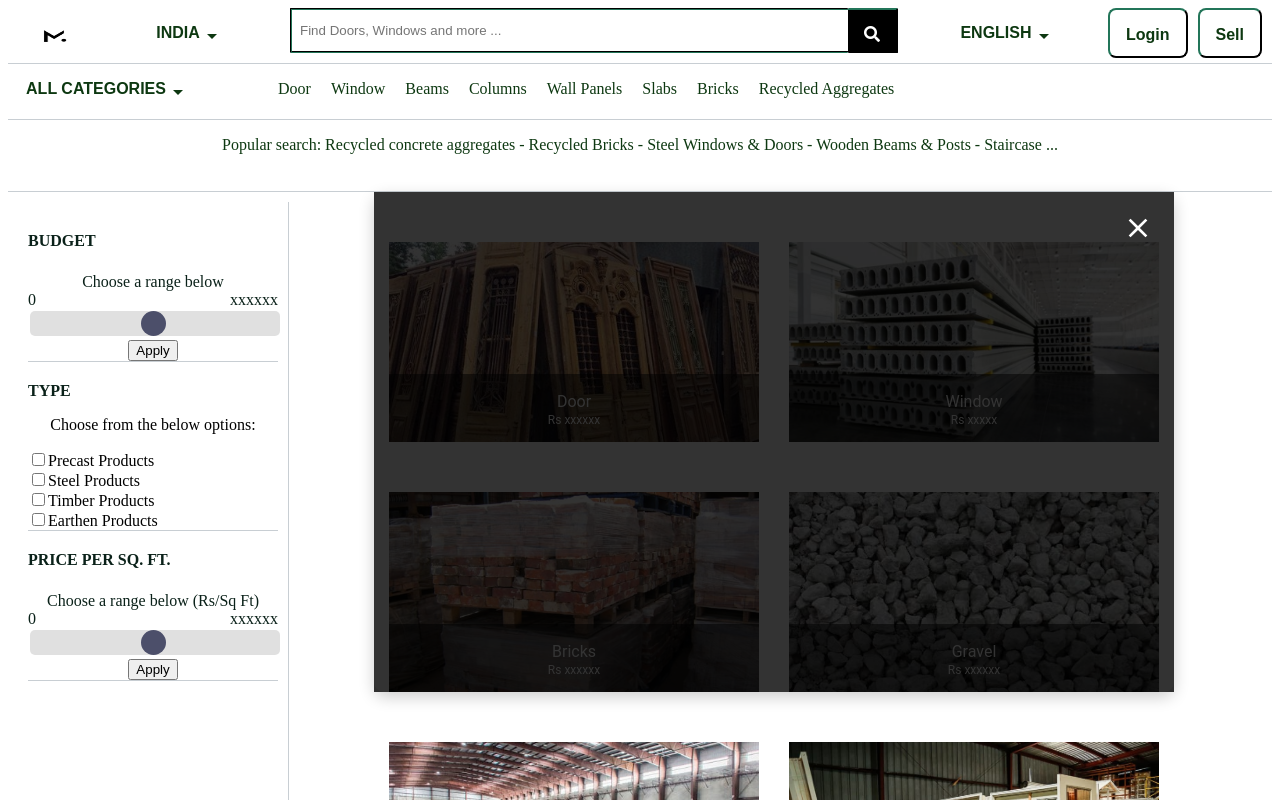
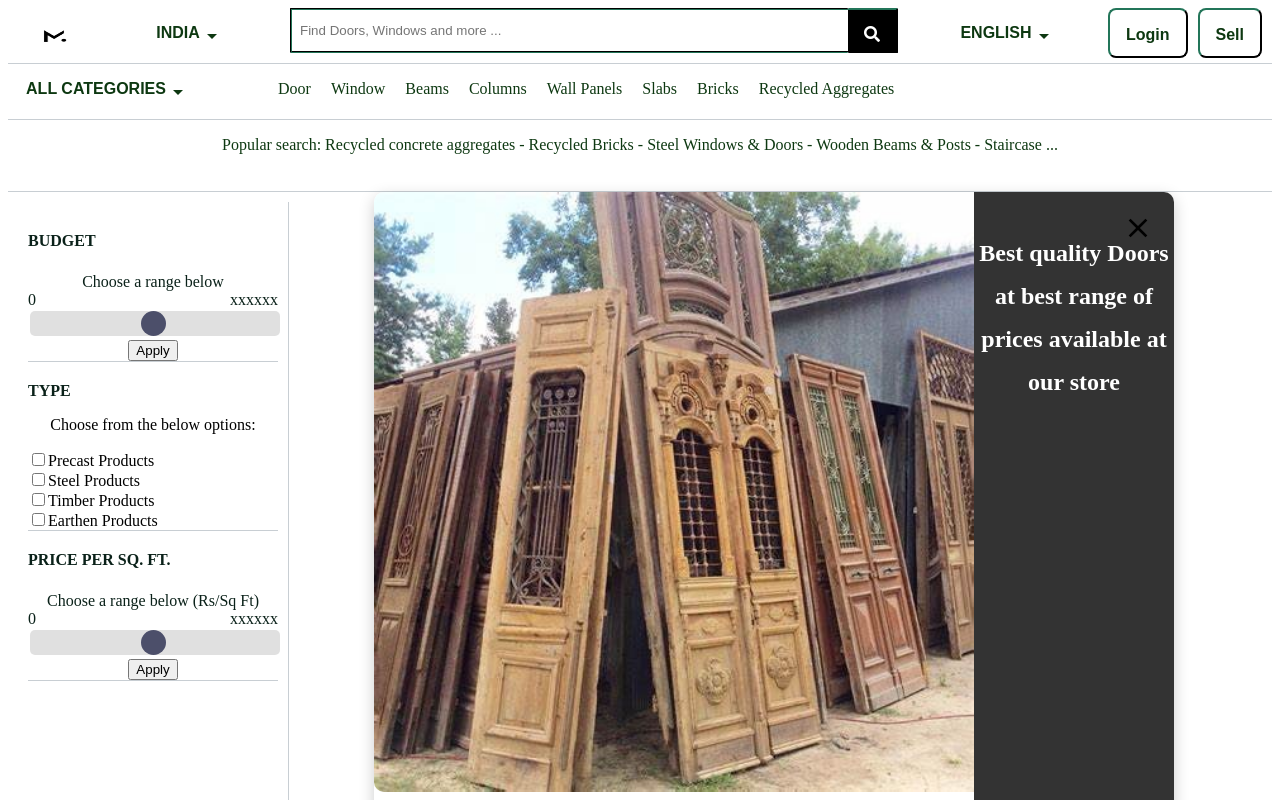
Before and after one commit to harsh408/material_passport_platform, a React (Create React App) app in the folder my-app/: page / in a window 1280 px wide. Both pictures are taken after a click on the picture 574 px from the left and 342 px from the top of the page. Shown: the top 800 px of the page. Built offline with nearby package versions, Linux system fonts and the light colour scheme.

Commit message:
Implemented opening of modal on click of image and showing particular description

```diff
--- a/my-app/src/components/Modal.js
+++ b/my-app/src/components/Modal.js
@@ -2,19 +2,49 @@ import React from 'react'
 import styled from 'styled-components'
 import {MdClose} from 'react-icons/md'
 
+const Background = styled.div`
+  width: 100%;
+  height: 100%;
+  position: fixed;
+  display: flex;
+  justify-content: center;
+  align-items: center;
+`;
+
+const ModalWrapper = styled.div`
+  width: 800px;
+  height: 800px;
+  box-shadow: 0 5px 16px rgba(0, 0, 0, 0.2);
+  background: #fff;
+  color: #000;
+  display: grid;
+  grid-template-columns: 2fr 1fr;
+  position: relative;
+  z-index: 10;
+  border-radius: 10px;
+`;
+
+const ModalImg = styled.img`
+  width: 600px;
+  height: 600px;
+  border-radius: 10px 0 0 10px;
+  background: #000;
+`;
+
 const ModalContent = styled.div`
   display: flex;
- flex-direction: coloumn;
- justify-content: center;
+  flex-direction: column;
+  justify-content: top;
   align-items: center;
- line-height:1.8;
+  line-height: 1.8;
   color: #fff;
-
+  border-radius: 0px 10px 10px 0px;
+  background: rgba(0, 0, 0, 0.8);
+  padding-top:20px;
   p {
-     margin-bottin: 1rem;
+    margin-bottom: 1rem;
   }
-
- button{
+  button {
     padding: 10px 24px;
     background: #141414;
     color: #fff;
@@ -22,40 +52,16 @@ const ModalContent = styled.div`
   }
 `;
 
-const Background = styled.div`
-    width:800px;
-    height:500px;
-    background: rgba(0,0,0,0.8);
-    position:fixed;
-    display:flex;
-    justify-content:center;
-    aligh-items:center;
-`
-
-const ModalWrapper = styled.div`
-    width: 800px;
-    height: 500px;
-    box-shadow: 0 5px 16px rgba(0,0,0,0.2);
-    backgound:#fff;
-    color:#000;
-    display:grid;
-    grid-template-columns:1fr 1fr;
-    position: relative;
-    z-index:10;
-    border-radius:10px;
-`
-
 const CloseModalButton = styled(MdClose)`
-    cursor:pointer;
-    position:absolute;
-    top:20px;
-    right:20px;
-    width:32px;
-    height:32px;
-    padding:0;
-    z-index:10;
-    color:white;
-`
+  cursor: pointer;
+  position: absolute;
+  top: 20px;
+  right: 20px;
+  width: 32px;
+  height: 32px;
+  padding: 0;
+  z-index: 10;
+`;
 
 const Modal = ({showModal,setShowModal,image,description}) => {
     return (
@@ -63,7 +69,9 @@ const Modal = ({showModal,setShowModal,image,description}) => {
             {showModal ?(
                <Background >
                    <ModalWrapper showModal={showModal}>
+                    <ModalImg src={image}/>
                     <ModalContent>
+                     <h1>{description}</h1>
                     </ModalContent>
                        <CloseModalButton
                        aria-label='Close modal'
--- a/my-app/src/components/grid.js
+++ b/my-app/src/components/grid.js
@@ -34,21 +34,16 @@ const useStyles = makeStyles((theme) => ({
   },
 }));
 
-const onClickHandler = () =>{
-  return(
-    <>
 
-    </>
-  )
-
-}
 
 
 export default function TitlebarGridList() {
   const classes = useStyles();
   const [showModal,setShowModal] = useState(false)
-  const openModal = () => {
+  const [selectImage,setSelectImage] = useState('')
+  const openModal = (image) => {
     setShowModal(prev => !prev)
+    setSelectImage(image)
   }
   return (
     <div className={classes.root}>
@@ -57,50 +52,59 @@ export default function TitlebarGridList() {
           <ListSubheader component="div"></ListSubheader>
         </GridListTile>
           <GridListTile>
-            <img src={image_1} alt="Door" onClick={openModal} />
+            <img src={image_1} alt="Door" onClick={()=>openModal('image_1')} />
             <GridListTileBar
               title="Door"
               subtitle="Rs xxxxxx"
             />
           </GridListTile>
           <GridListTile>
-            <img src={image_2} alt="Door" />
+            <img src={image_2} alt="Door" onClick={()=>openModal('image_2')}/>
             <GridListTileBar
-              title="Window"
+              title="Concrete Floor Slab"
               subtitle="Rs xxxxx"
             />
           </GridListTile>
           <GridListTile>
-            <img src={image_3} alt="Door" />
+            <img src={image_3} alt="Door" onClick={()=>openModal('image_3')}/>
             <GridListTileBar
               title="Bricks"
               subtitle="Rs xxxxxx"
             />
+
           </GridListTile>
           <GridListTile>
-            <img src={image_4} alt="Door" />
+            <img src={image_4} alt="Door" onClick={()=>openModal('image_4')}/>
             <GridListTileBar
               title="Gravel"
               subtitle="Rs xxxxxx"
             />
+
           </GridListTile>
           <GridListTile>
-            <img src={image_5} alt="Door" />
+            <img src={image_5} alt="Door" onClick={()=>openModal('image_5')}/>
             <GridListTileBar
               title="Pillar"
               subtitle="Rs xxxxxxx"
             />
+
           </GridListTile>
           <GridListTile>
-            <img src={image_6} alt="Door" />
+            <img src={image_6} alt="Door" onClick={()=>openModal('image_6')}/>
             <GridListTileBar
               title="Window"
               subtitle="Rs xxxxxx"
             />
+
           </GridListTile>
         ))
       </GridList>
-      <Modal showModal={showModal} setShowModal={setShowModal}></Modal>
+    {selectImage === 'image_1'&&<Modal showModal={showModal} setShowModal={setShowModal} image={image_1} description={'Best quality Doors at best range of prices available at our store'}></Modal> }
+    {selectImage === 'image_2'&&<Modal showModal={showModal} setShowModal={setShowModal} image={image_2} description={'Best quality Concrete floor slab at best range of prices available at our store'}></Modal>}
+    {selectImage === 'image_3'&&<Modal showModal={showModal} setShowModal={setShowModal} image={image_3} description={'Best quality Bricks at best range of prices available at our store'}></Modal>}
+    {selectImage === 'image_4'&&<Modal showModal={showModal} setShowModal={setShowModal} image={image_4} description={'Best quality Gravel at best range of prices available at our store'}></Modal>}
+    {selectImage === 'image_5'&&<Modal showModal={showModal} setShowModal={setShowModal} image={image_5} description={'Best quality Pillars at best range of prices available at our store'}></Modal>}
+    {selectImage === 'image_6'&&<Modal showModal={showModal} setShowModal={setShowModal} image={image_6} description={'Best quality Window at best range of prices available at our store'}></Modal>}
     </div>
   );
 }
```
Lines whose indentation alone changed are shown as unchanged.
